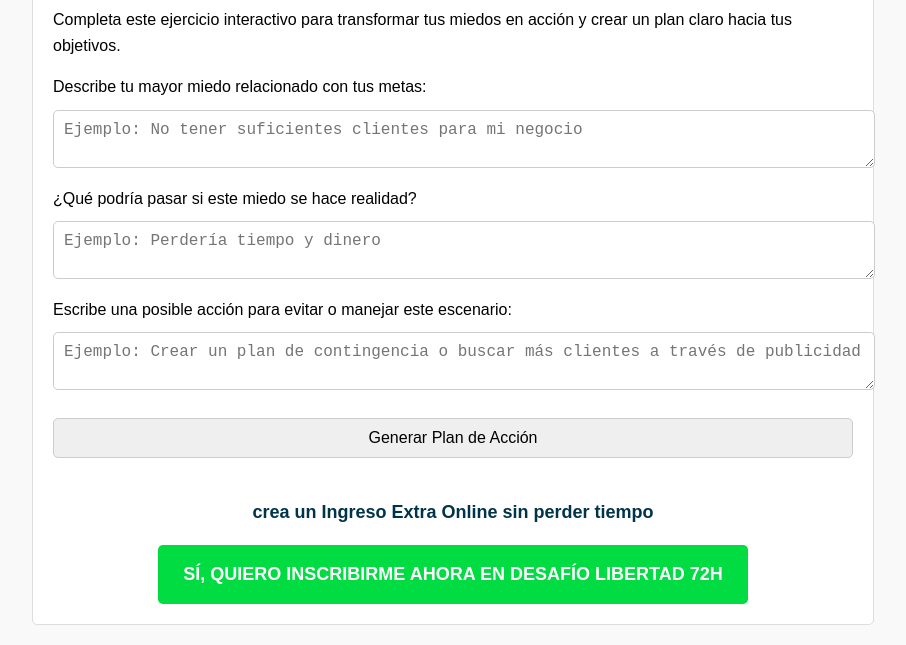
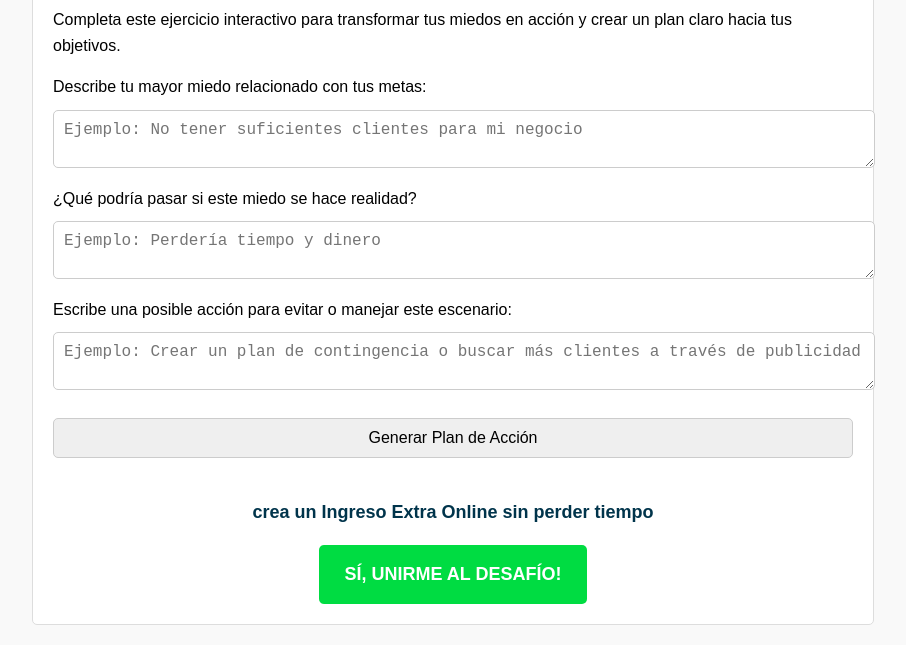
Before and after one commit to BaiMedi/miedovencido, a plain HTML site: page index.html in a window 1280 px wide. Shown: the part 179-824 px from the top of the page, without its empty margins (187-1093 px from the left). Drawn offline with Linux system fonts and the light colour scheme.

Commit message:
Update index.html

```diff
--- a/index.html
+++ b/index.html
@@ -85,7 +85,7 @@
 
         <div class="cta-container">
             <p>crea un Ingreso Extra Online sin perder tiempo</p>
-            <a href="https://klicana.work/p6Aik4" target="_blank">SÍ, QUIERO INSCRIBIRME AHORA EN DESAFÍO LIBERTAD 72H</a>
+            <a href="https://klicana.work/p6Aik4" target="_blank">SÍ, UNIRME AL DESAFÍO!</a>
         </div>
     </div>
 
```
